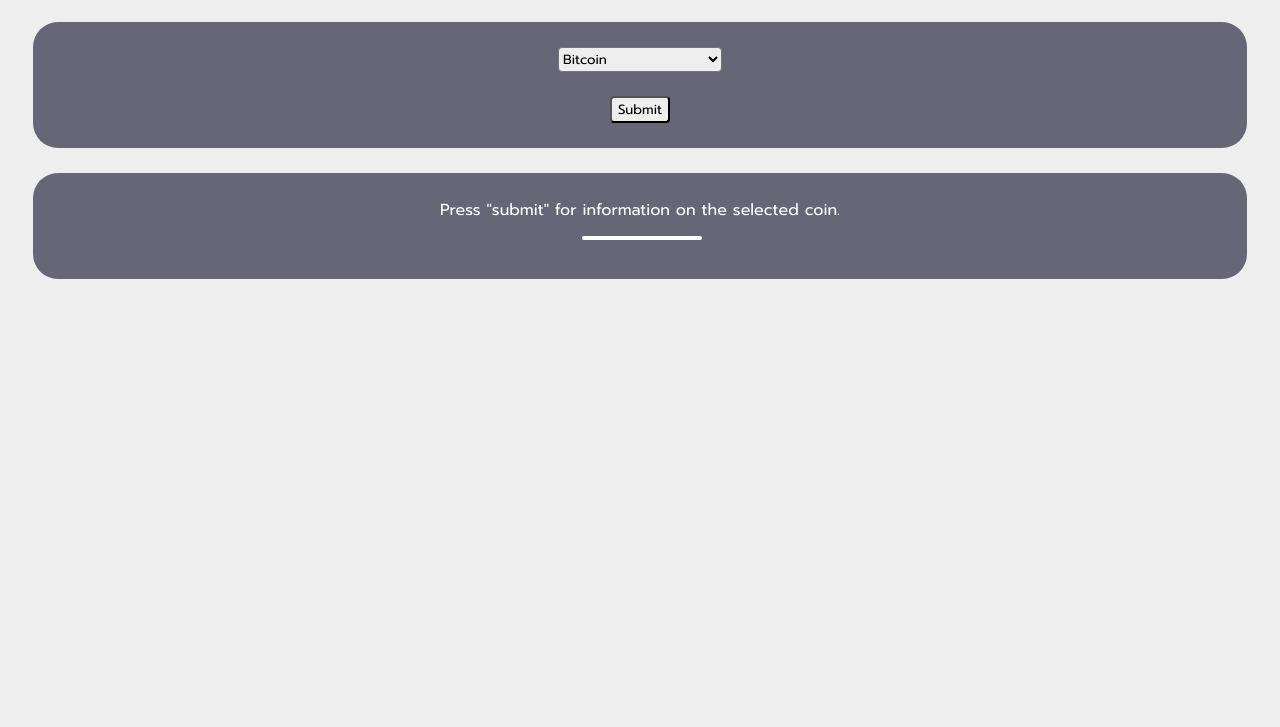
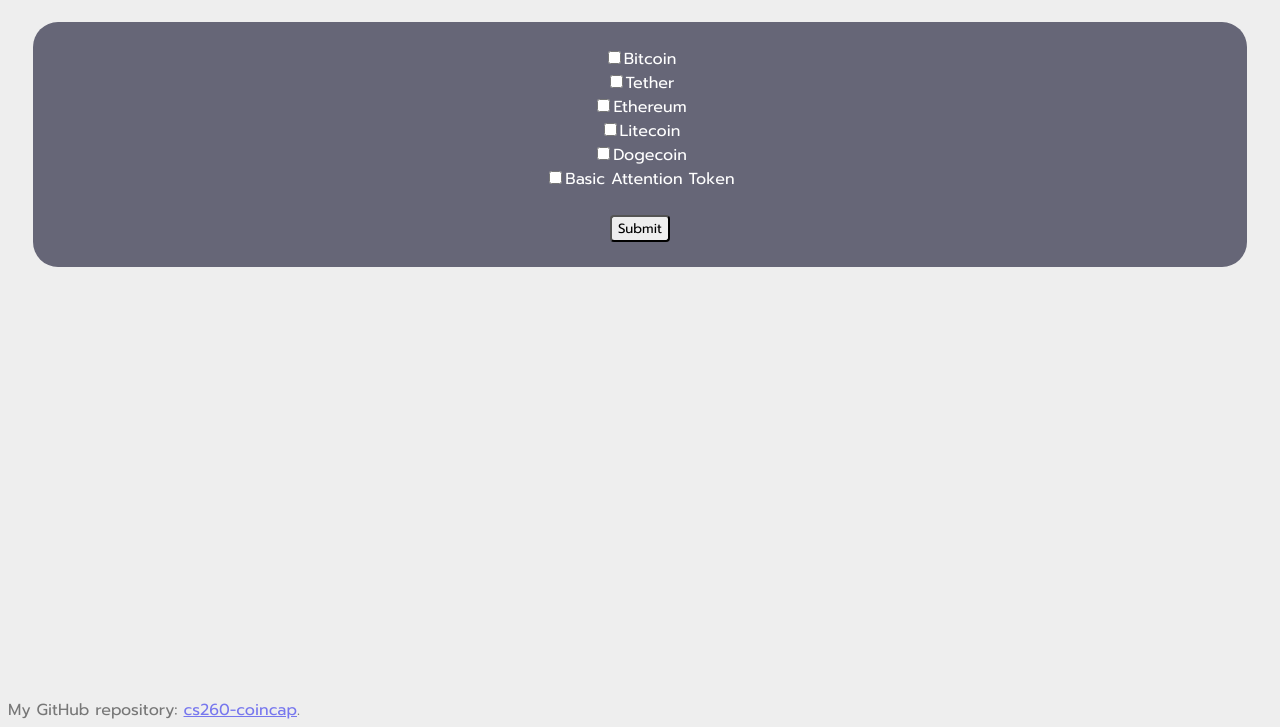
Before and after one commit to ggemre/cs260-coincap, a plain HTML site: page index.html in a window 1280 px wide. Both pictures are taken after a click on the input "Submit". Shown: the part 73-800 px from the top of the page. Drawn offline with Linux system fonts and the light colour scheme; no server answers.

Commit message:
added multiselect for input

```diff
--- a/index.html
+++ b/index.html
@@ -12,22 +12,19 @@
   <h1>Crypto Search</h1>
 
   <form>
-    <select id="coinInput" name="coin" class="formElements">
-        <option value="bitcoin">Bitcoin</option>
-        <option value="tether">Tether</option>
-        <option value="ethereum">Ethereum</option>
-        <option value="litecoin">Litecoin</option>
-        <option value="dogecoin">Dogecoin</option>
-        <option value="basic-attention-token">Basic Attention Token</option>
-    </select><br><br>
+    <input type="checkbox" id="bitcoin" class="check"><label for="bitcoin">Bitcoin</label><br>
+    <input type="checkbox" id="tether" class="check"><label for="tether">Tether</label><br>
+    <input type="checkbox" id="ethereum" class="check"><label for="ethereum">Ethereum</label><br>
+    <input type="checkbox" id="litecoin" class="check"><label for="litecoin">Litecoin</label><br>
+    <input type="checkbox" id="dogecoin" class="check"><label for="dogecoin">Dogecoin</label><br>
+    <input type="checkbox" id="basic-attention-token" class="check"><label for="basic-attention-token">Basic Attention Token</label><br><br>
+
     <input id="coinSubmit" type="submit" value="Submit" class="formElements"></input>
   </form>
 
-  <div id="coinInfo">
-    <div id="price">Press "submit" for information on the selected coin.</div>
-    <div id="change"></div>
-    <div id="info"></div>
-  </div>
+  <div id="coinList"></div>
+
+  <footer>My GitHub repository: <a href="https://github.com/ggemre/cs260-coincap">cs260-coincap</a>.</footer>
 
   <script text="type/javascript" src="./script.js"></script>
 </body>
--- a/script.js
+++ b/script.js
@@ -1,26 +1,45 @@
+// attach click event to submit button
+document.getElementById('coinSubmit').addEventListener('click', function(event) {
+    event.preventDefault(); // no reload
 
-document.getElementById('coinSubmit').addEventListener('click', function(event) {
-    event.preventDefault();
+    const coinList = document.getElementById('coinList');
+    coinList.innerHTML = '';
+    let checkBoxes = document.getElementsByClassName('check');
 
-    const coin = document.getElementById('coinInput').value;
-    const url = "https://api.coincap.io/v2/assets/" + coin;
+    // iterate through each checkbox
+    for (let i = 0; i < checkBoxes.length; i++) {
+        const coinInput = checkBoxes[i];
 
+        if (coinInput.checked) {
+            const coin = coinInput.id;
+            console.log(coin);
+            const url = 'https://api.coincap.io/v2/assets/' + coin;
+
+            // get api information for selected coin
             fetch(url)
                 .then(function(response) {
                     return response.json();
                 }).then(function(json) {
+                    let htmlStr = '';
+
+                    // create strings with various info
                     const priceStr = `The cost of ${json.data.name} is $${Number(json.data.priceUsd).toFixed(2)} USD.`;
                     const changeStr = Number(json.data.changePercent24Hr).toFixed(2);
                     const infoStr = `${json.data.name}, (${json.data.symbol}), has a supply of ${Number(json.data.supply).toFixed(2)} and a market cap of $${Number(json.data.marketCapUsd).toFixed(2)} USD `;
-            document.getElementById('price').textContent = priceStr;
-            document.getElementById('change').textContent = changeStr;
-            document.getElementById('info').textContent = infoStr;
+
+                    // build up HTML string with info formatted accordingly & add to coinList
+                    htmlStr += `<div id="coinInfo"><div id="price">${priceStr}</div>`
 
                     if (changeStr < 0) {
-                document.getElementById('change').style.color = 'red';
-            } else {
-                document.getElementById('change').style.color = 'green';
+                        htmlStr += `<div id="change" class="red">${changeStr}</div>`
+                    }
+                    else {
+                        htmlStr += `<div id="change" class="green">+${changeStr}</div>`
+                    }
+
+                    htmlStr += `<div id="info">${infoStr}</div></div>`;
+                    coinList.innerHTML += htmlStr;
+                });
+        }
     }
 });
-        document.getElementById('change').style.display = 'block';
-});
--- a/style.css
+++ b/style.css
@@ -36,5 +36,18 @@ form {
     left: 45%;
     margin-top: 14px;
     margin-bottom: 14px;
-    display: none;
 }
+
+footer {
+    position: fixed;
+    bottom: 5px;
+    opacity: 0.5;
+}
+
+.green {
+    color: green;
+}
+
+.red {
+    color: red;
+}
```
Lines whose indentation alone changed are shown as unchanged.
